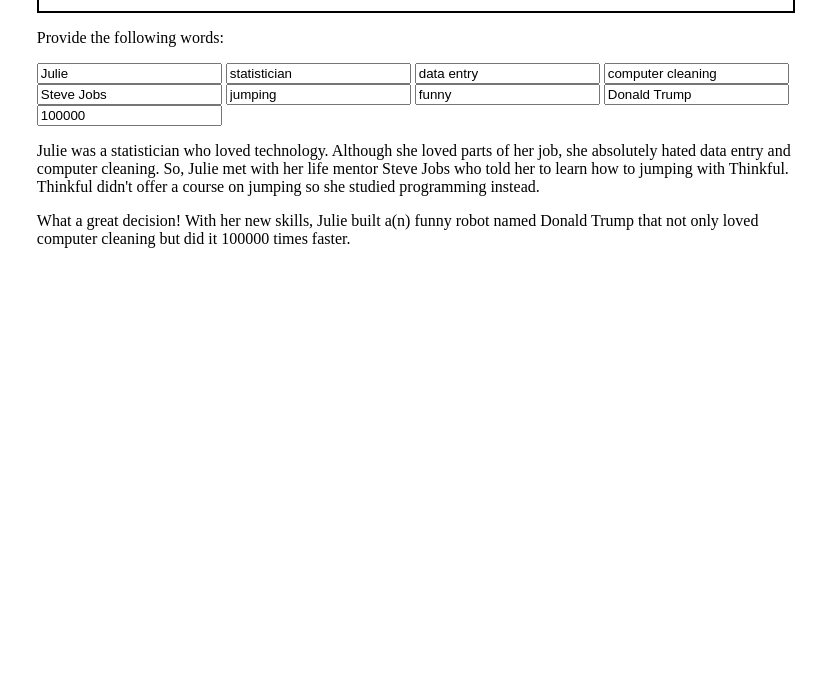
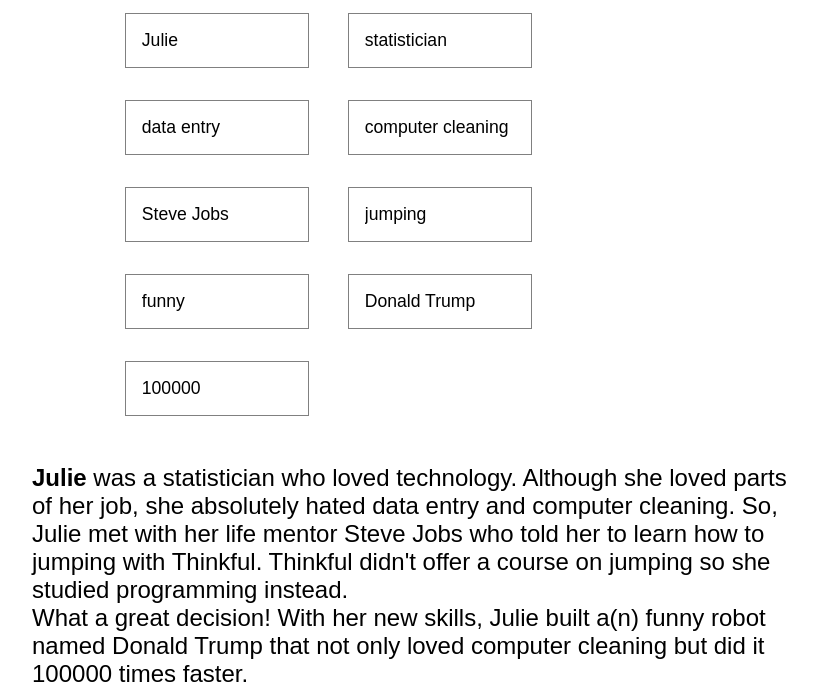
Before and after one commit to sairah814/ngMadLibs, a plain HTML site: page index.html in a window 1280 px wide. Shown: the part 447-1135 px from the top of the page, without its empty margins (224-1055 px from the left). Before the commit the page ends 800 px from the top, so only its background shows below. Drawn offline with nearby package versions, Linux system fonts and the light colour scheme.

Commit message:
added styles

```diff
--- a/index.html
+++ b/index.html
@@ -27,8 +27,8 @@
                 <input type='text' ng-model='obnoxiousCelebrity' placeholder="obnoxious celebrity" ng-init="obnoxiousCelebrity='Donald Trump'" />
                 <input type='text' ng-model='hugeNumber' placeholder="huge number" ng-init="hugeNumber='100000'" />
             </div>
-            <div id="finalStory">
-                <p>{{femaleName}} was a {{jobTitle}} who loved technology. Although she loved parts of her job, she absolutely hated {{tediousTask}} and {{dirtyTask}}. So, {{femaleName}} met with her life mentor {{celebrity}} who told her to learn how to {{uselessSkill}} with Thinkful. Thinkful didn't offer a course on {{uselessSkill}} so she studied programming instead. </p>
+            <div id="finalStory" ng-class="{finalWord}">
+                <p><strong>{{femaleName}}</strong> was a {{jobTitle}} who loved technology. Although she loved parts of her job, she absolutely hated {{tediousTask}} and {{dirtyTask}}. So, {{femaleName}} met with her life mentor {{celebrity}} who told her to learn how to {{uselessSkill}} with Thinkful. Thinkful didn't offer a course on {{uselessSkill}} so she studied programming instead. </p>
                 <p>What a great decision! With her new skills, {{femaleName}} built a(n) {{adjective}} robot named {{obnoxiousCelebrity}} that not only loved {{dirtyTask}} but did it {{hugeNumber}} times faster. </p>
             </div>
         </section>
--- a/style.css
+++ b/style.css
@@ -1,11 +1,51 @@
+/*CSS reset
+(all the browsers will see the website in the same by setting every tag to 0 (the website will look the same on all browsers))
+*/
+
+* {
+    margin: 0;
+    padding: 0;
+    border: 0;
+    font-size: 100%;
+    /*The box-sizing property is used to tell the browser what the sizing properties (width and height) should include border-box.*/
+    box-sizing: border-box;
+    /*reset Chrome user agent styles*/
+    -webkit-margin-before: 0px;
+    -webkit-margin-after: 0px;
+    -webkit-margin-start: 0px;
+    -webkit-margin-end: 0px;
+    -webkit-padding-before: 0px;
+    -webkit-padding-after: 0px;
+    -webkit-padding-start: 0px;
+    -webkit-padding-end: 0px;
+}
+
+
+/* -------------------------------------
+General styles (General Module, wrapping around the modules bellow)
+(the styles used everywhere in the page (like the Body) or styles which are used in more than 2 of the modules bellow (h2, h3, h4, h5, h6, p, a, ul, li))
+*/
+
 #wrapper {
     width: 60%;
     margin-left: auto;
     margin-right: auto;
 }
 
+body {
+    font-size: 1.5rem;
+    font-family: Arial, sans-serif;
+}
+
+
+/* -------------------------------------
+Header styles (Main Module)
+(all the styles inside the < header > or < nav > tags)
+*/
+
 header {
     height: auto;
+    margin-top: 1rem;
 }
 
 #head {
@@ -26,6 +66,52 @@ img#smiley {
 
 img#logo {
     padding: 2rem;
-    margin-left: 5rem;
-    margin-bottom: 1.5rem;
+    margin-left: 7rem;
+    /*fix this resizing browser!!*/
 }
+
+
+/* -------------------------------------
+Content styles (Main Module)
+(all the styles inside the < sections > or < aside > tags)
+*/
+
+.main {
+    margin-top: 2rem;
+}
+
+#userWords {
+    width: 80%;
+    margin-left: auto;
+    margin-right: auto;
+}
+
+input {
+    border: 1px solid gray;
+    font-size: 1.1rem;
+    margin: 1rem;
+    padding: 1rem 0rem 1rem 1rem;
+    max-width: 30%;
+}
+
+#finalStory {
+    margin-top: 2rem;
+}
+
+.finalWord {
+    background-color: lightcyan;
+}
+
+
+/* -------------------------------------
+Footer styles (Main Module)
+(all the styles inside the < footer > tag)
+*/
+
+
+/* -------------------------------------
+place all the desktop styles above this line
+Responsive styles
+(the very last module in the CSS, contains all the media queries and it is dealing with the compatibility with mobiles and tablets)
+place all the mobile tables styles bellow this line
+*/
```
